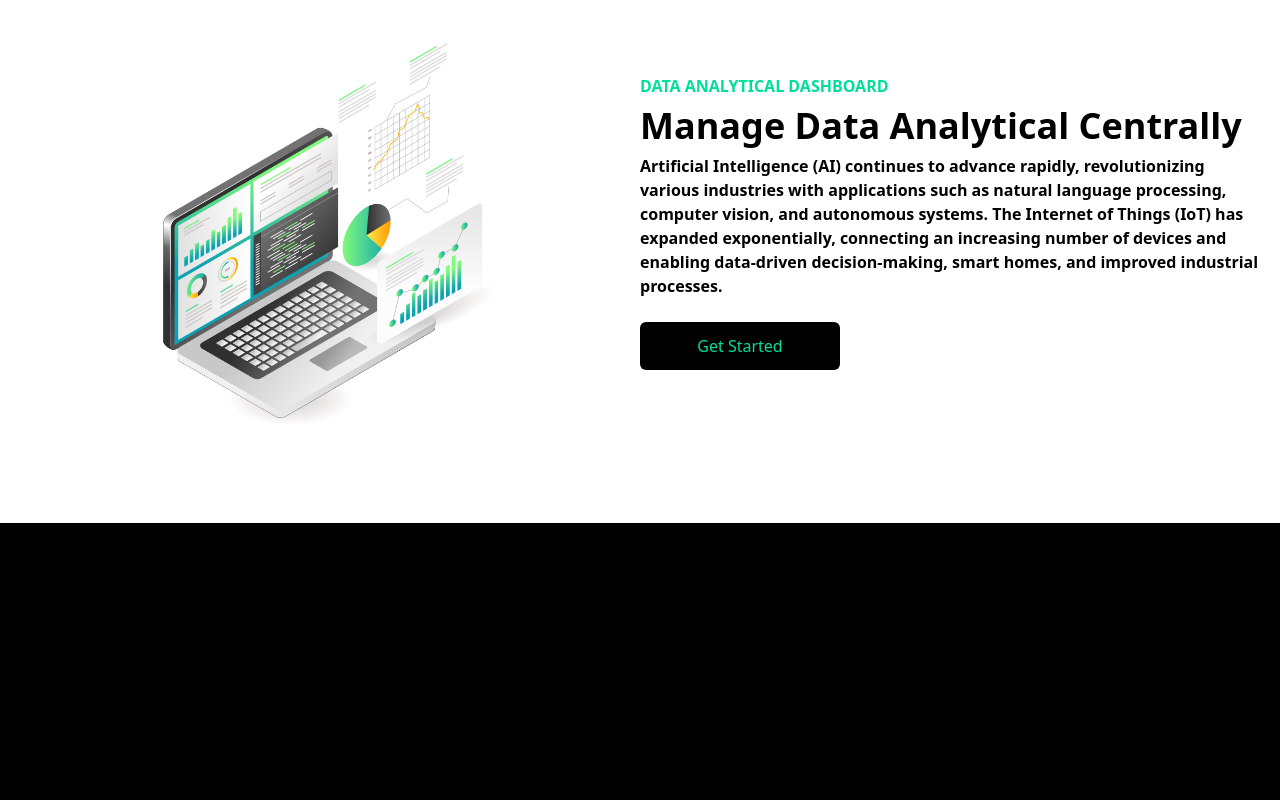
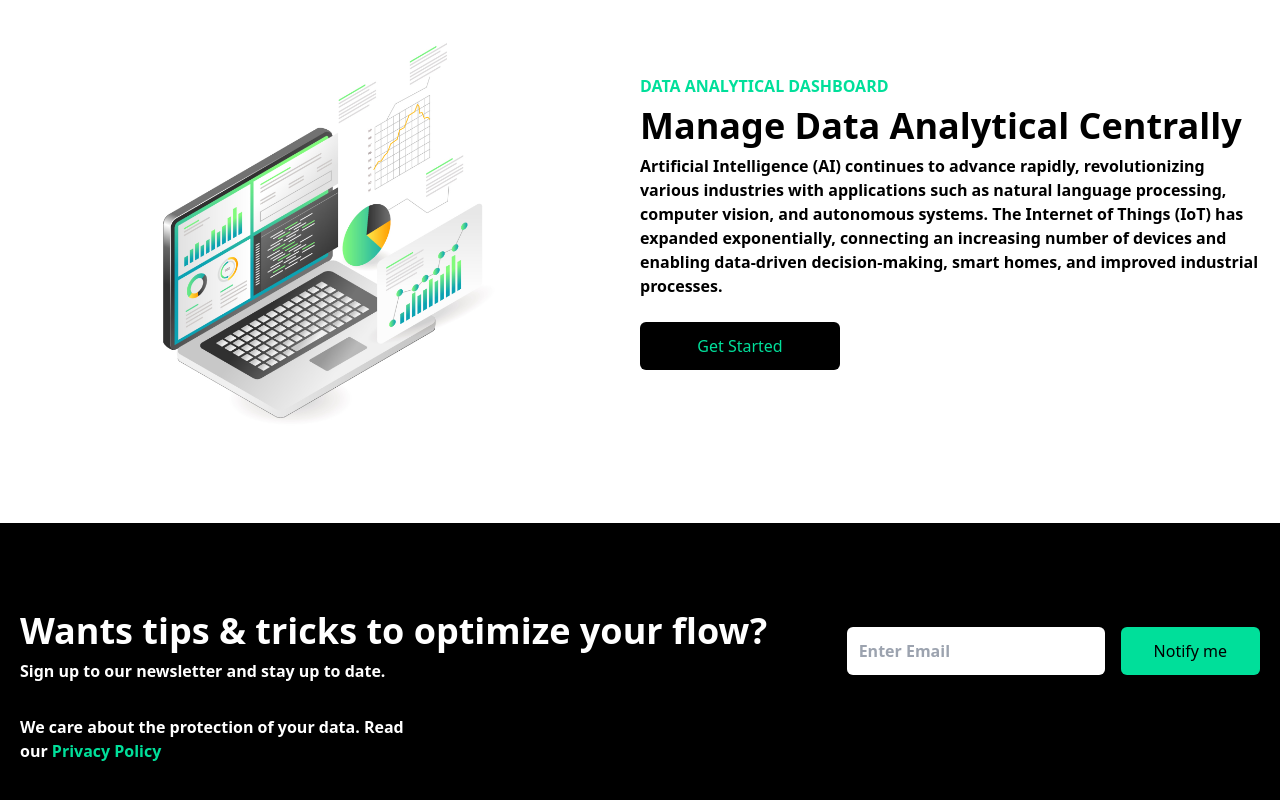
Before and after one commit to Prince-0000/portfolio, a React (Create React App) app: page / in a window 1280 px wide. Shown: the part 854-1654 px from the top of the page. Before the commit the page ends 1377 px from the top, so only its background shows below. Built offline with nearby package versions, Linux system fonts and the light colour scheme.

Commit message:
add Newsletter component

```diff
--- a/src/App.js
+++ b/src/App.js
@@ -1,6 +1,7 @@
 import Analytics from "./components/Analytics";
 import Hero from "./components/Hero";
 import Navbar from "./components/Navbar";
+import NewsLetter from "./components/NewsLetter";
 
 function App() {
   return (
@@ -8,6 +9,7 @@
       <Navbar />
       <Hero />
       <Analytics />
+      <NewsLetter />
     </div>
   );
 }
--- /dev/null
+++ b/src/components/NewsLetter.jsx
@@ -0,0 +1,24 @@
+import React from 'react'
+
+const NewsLetter = () => {
+  return (
+    <div className='w-full py-16 text-white px-4'>
+      <div className='max-w-[1240px] mx-auto grid lg:grid-cols-3'>
+        <div className='lg:col-span-2 my-4'>
+            <h1 className='md:text-4xl sm:text-3xl text-2xl font-bold py-2'>Wants tips & tricks to optimize your flow?</h1>
+            <p>Sign up to our newsletter and stay up to date.</p>
+        </div>
+        <div className='my-4'>
+            <div className='flex flex-col sm:flex-row items-center justify-between w-full'>
+                <input className='p-3 flex w-full rounded-md text-black' type="email" placeholder="Enter Email"/>
+                <button className='bg-[#00df9a] w-[200px] rounded-md font-medium ml-4 my-6 px-6 py-3 text-black'>Notify me</button>
+            </div>
+        </div>
+        <p>We care about the protection of your data. Read our <span className='text-[#00df9a]'>Privacy Policy</span></p>
+
+      </div>
+    </div>
+  )
+}
+
+export default NewsLetter
```
